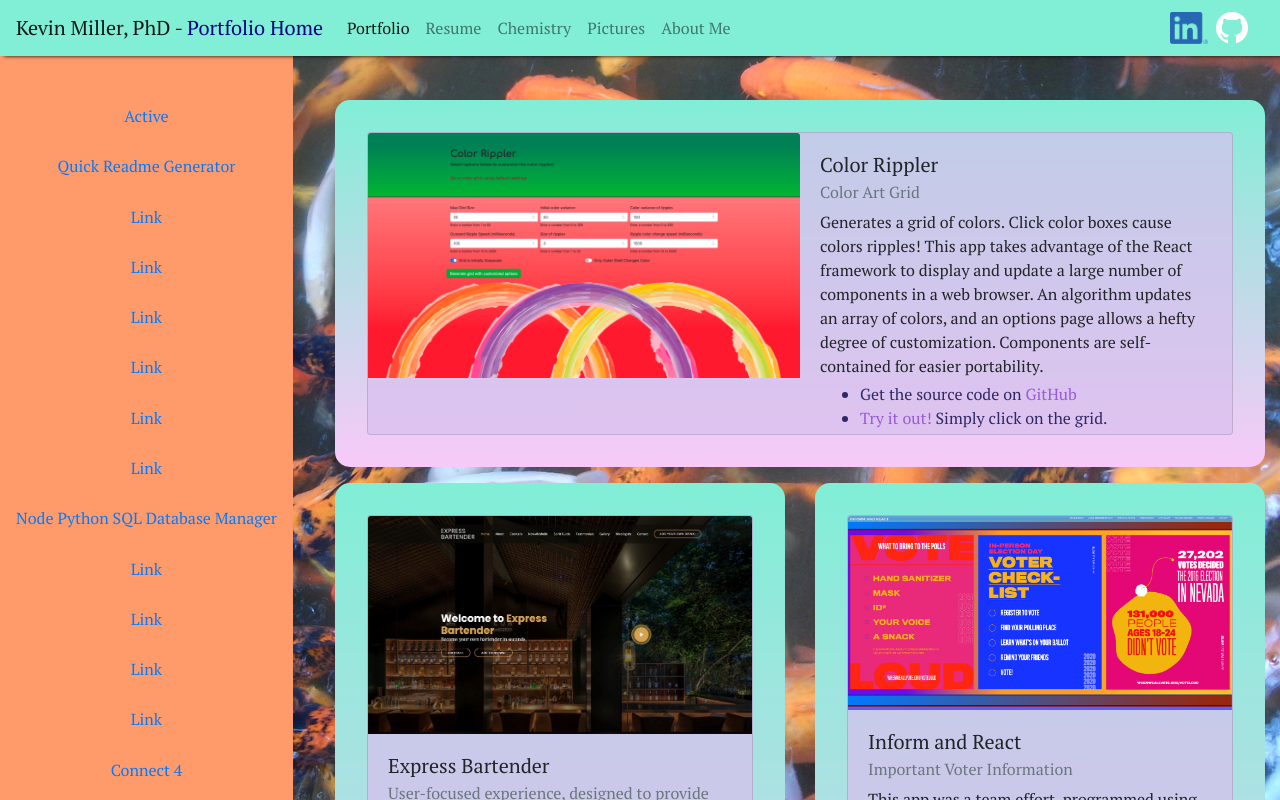
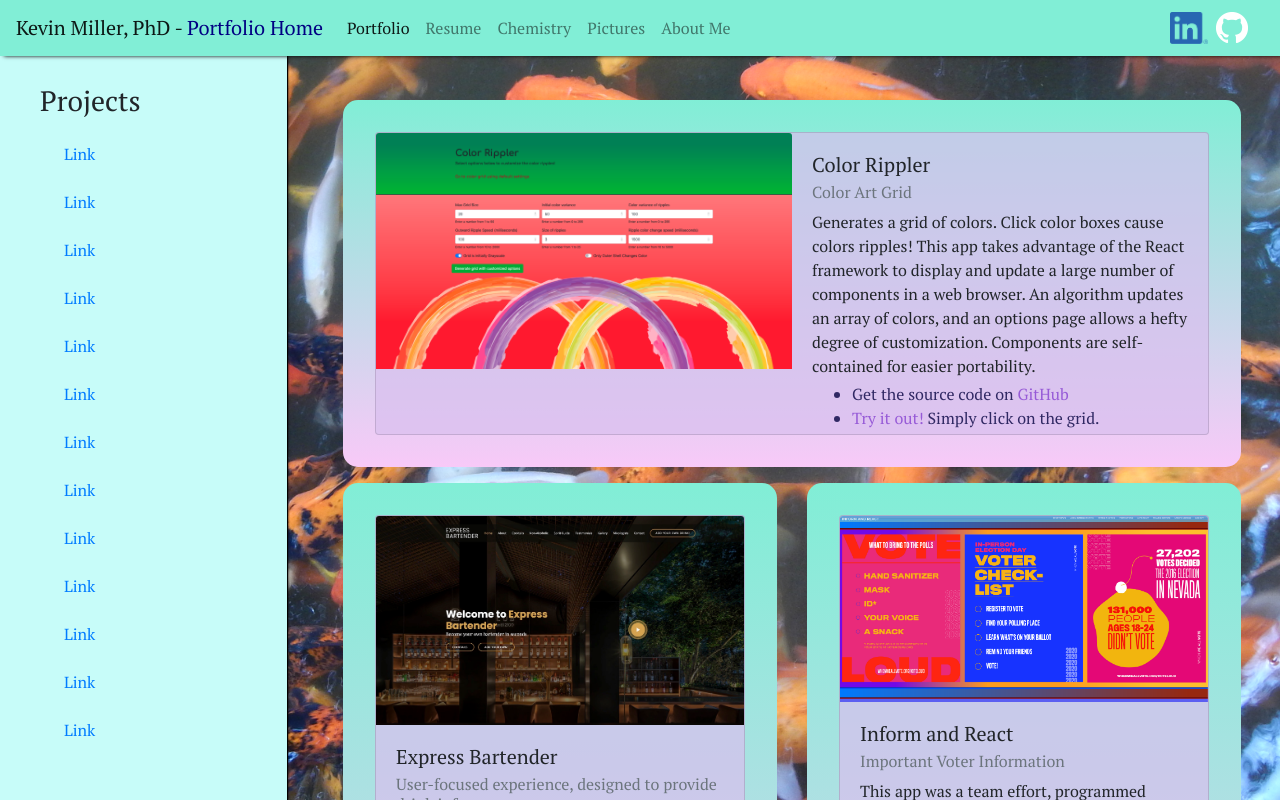
Before and after one commit to Koldenblue/kevin-miller-react-portfolio, a React (Create React App) app: page /portfolio in a window 1280 px wide. Shown: the top 800 px of the page. Built offline with nearby package versions, Linux system fonts and the light colour scheme.

Commit message:
fixed card widths

```diff
--- a/src/assets/styles/style.css
+++ b/src/assets/styles/style.css
@@ -129,10 +129,7 @@ pre {
 
 
 
-.card {
-  margin: 2em;
-  background-color: rgba(217, 191, 238, .7);
-}
+
 
 /* top margin added to keep from overlap with navbar */
 .nav-avoid {
@@ -196,6 +193,11 @@ when the screen is reduced in width */
   flex-wrap: wrap;
 }
 
+.card {
+  margin: 2em;
+  background-color: rgba(217, 191, 238, .7);
+}
+
 .card-gutters {
   margin-top: 1em;
   margin-bottom: 1em;
@@ -243,23 +245,37 @@ when the screen is reduced in width */
   position: fixed;
   top: 3em;
   bottom: 0;
-  background-color: #ff9b6b;
+  background-color: #c7fcf9;
+
   /* border-radius: 10px; */
   /* width: auto;
   overflow: auto; */
 }
+.list-nav {
+  position: fixed;
+  top: 0;
+  bottom: 0;
+  background-color: #c7fcf9;
+  width: 18em;
+  height: 100%;
+  list-style: none;
+  box-shadow: 0 2px 2px black;
+  border-right: 0.5px solid black;
+  overflow-y: auto;
+  scrollbar-width: thin;
 
-.nav-bg {
-  background-color: red;
-  width: 15em;
-  height: 100%;
+
 }
 
+
+.list-nav li {
+  margin: 1.5em;
+}
 .project-container {
-  left: 15em;
+  left: 13.5em;
   position: relative;
   margin-right: 15em;
-  max-width: calc(100% - 20em);
+  max-width: calc(100% - 22em);
 }
 /* .table-contents {
   position: fixed;
--- a/src/components/ProjectTableOfContents.js
+++ b/src/components/ProjectTableOfContents.js
@@ -14,8 +14,25 @@ export default function ProjectTableOfContents() {
   }
 
   return (<>
-    <div className='nav-bg'></div>
-    <Nav fill defaultActiveKey="/home" className="project-nav flex-column">
+    <ul className='list-nav'>
+  <h3 className='top-link'>Projects</h3>
+
+      <li  href='#'><a href='#'>Link</a></li>
+      <li href='#'><a href='#'>Link</a></li>
+      <li href='#'><a href='#'>Link</a></li>
+      <li href='#'><a href='#'>Link</a></li>
+      <li href='#'><a href='#'>Link</a></li>
+      <li href='#'><a href='#'>Link</a></li>
+      <li href='#'><a href='#'>Link</a></li>
+      <li href='#'><a href='#'>Link</a></li>
+      <li href='#'><a href='#'>Link</a></li>
+      <li href='#'><a href='#'>Link</a></li>
+      <li href='#'><a href='#'>Link</a></li>
+      <li href='#'><a href='#'>Link</a></li>
+      <li href='#'><a href='#'>Link</a></li>
+
+    </ul>
+    {/* <Nav fill defaultActiveKey="/home" className="project-nav flex-column">
       <Nav.Link className='top-link' href="#connect4">Active</Nav.Link>
       <Nav.Link href=''>Quick Readme Generator</Nav.Link>
       <Nav.Link href=''>Link</Nav.Link>
@@ -30,7 +47,7 @@ export default function ProjectTableOfContents() {
       <Nav.Link href=''>Link</Nav.Link>
       <Nav.Link href=''>Link</Nav.Link>
       <Nav.Link href='#connect4'>Connect 4</Nav.Link>
-    </Nav>
+    </Nav> */}
 
 
     {/* <ListGroup className='table-contents'>
--- a/src/pages/Portfolio.js
+++ b/src/pages/Portfolio.js
@@ -10,7 +10,7 @@ function Portfolio() {
   const styles = {
     // the card style can be removed to set the card size equal to the column size on the grid
     card: {
-      'width': '30rem'
+      'width': 'auto'
     },
   }
 
```
